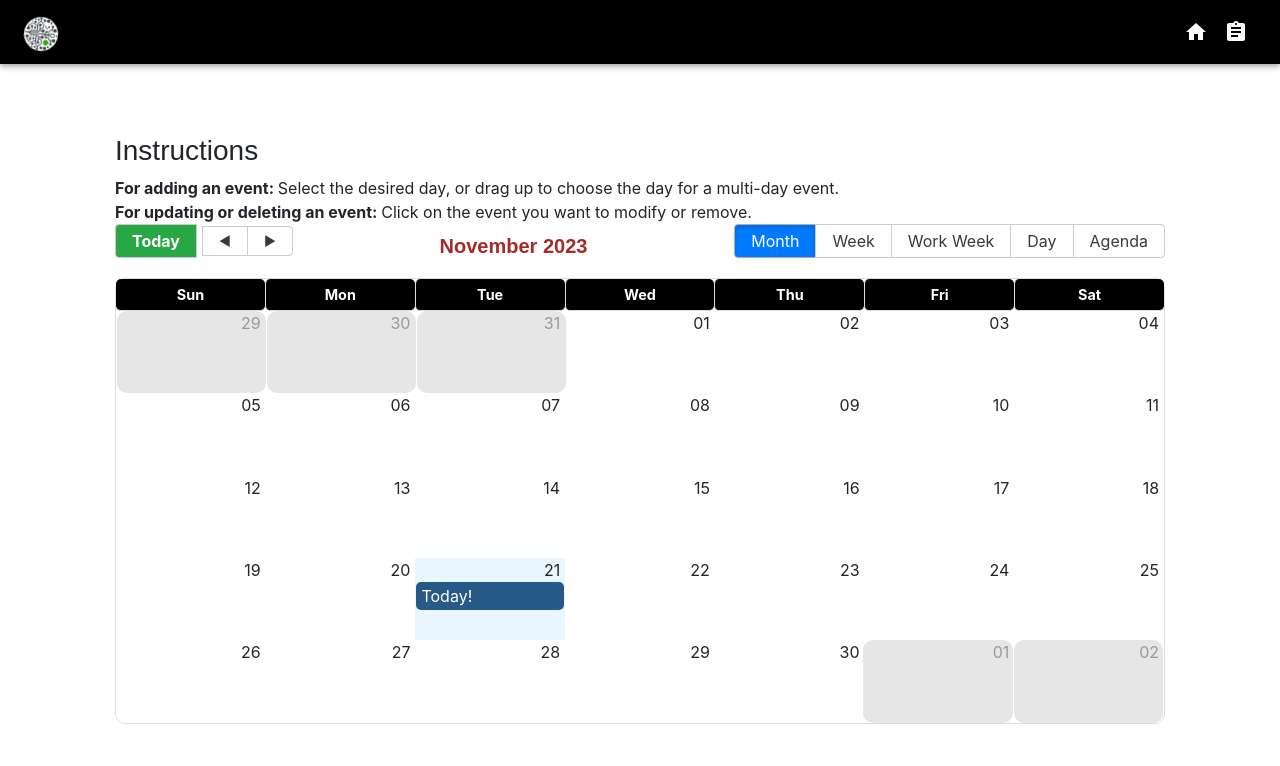
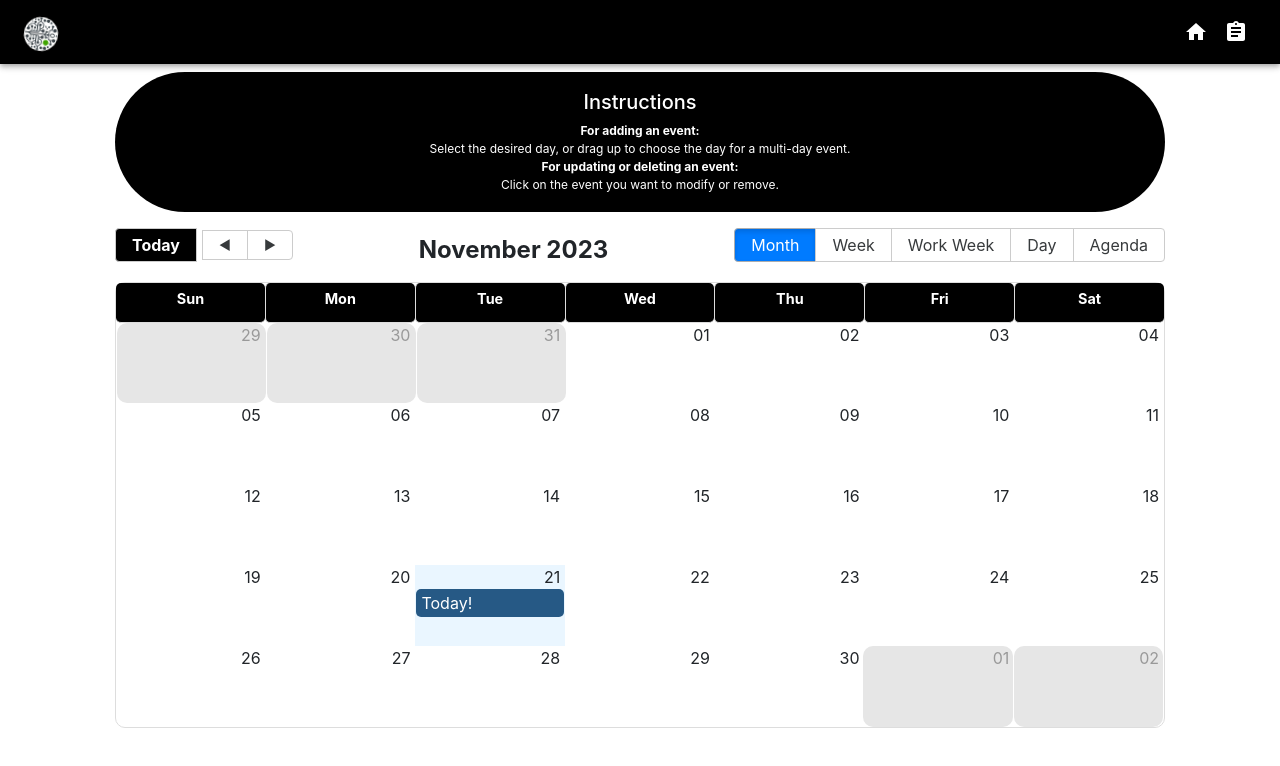
Before and after one commit to RottabMahmoud/react-calendar, a React (Create React App) app: page / in a window 1280 px wide. Shown: the top 766 px of the page. Built offline with nearby package versions, Linux system fonts and the light colour scheme.

Commit message:
Added Some Stylings.

```diff
--- a/src/App.css
+++ b/src/App.css
@@ -5,12 +5,27 @@
 .App-logo {
   animation: App-logo-spin infinite 20s linear;
 }
-
+.About {
+  text-align: center;
+  display: flex;
+  flex-direction: column;
+  align-items: center;
+  justify-content: center;
+  min-height: 90vh;
+}
 .App-header {
-  background-color: #222;
+  background-color: black;
   height: 140px;
-  padding: 20px;
+  border-radius: 50em;
   color: white;
+  text-align: center;
+  display: flex;
+  flex-direction: column;
+  align-items: center;
+  justify-content: center;
+  margin-top: 0;
+  font-size: 12px;
+  width: 100%;
 }
 
 .App-title {
@@ -22,19 +37,12 @@
 }
 
 .bodyContainer {
-  margin: 70px;
+  margin: 0.5em;
 }
 
 .rbc-toolbar-label {
-  color: brown;
   font-weight: bolder;
-  font-size: 20px;
-  font-family: fantasy;
-}
-
-h1,
-.instruction {
-  font-family: fantasy;
+  font-size: 1.5em;
 }
 
 .modal {
@@ -42,7 +50,7 @@ h1,
 }
 
 .rbc-toolbar span:first-child button:first-child {
-  background-color: #28a745;
+  background-color: black;
   color: white;
   font-weight: bold;
 }
@@ -83,10 +91,12 @@ h1,
   background-color: black !important;
   color: white !important;
   padding-top: 5px !important;
-  padding-bottom: 5px !important;
+  padding-bottom: 12px !important;
   border-radius: 5px;
 }
-
+tr {
+  margin: 1px;
+}
 .rbc-toolbar {
   flex-wrap: wrap-reverse;
 }
--- a/src/components/CalendarInfo.js
+++ b/src/components/CalendarInfo.js
@@ -104,8 +104,8 @@ const CalendarInfo = () => {
 
   return (
     <div className="bodyContainer">
-      <div className="well well-sm">
-        <h3 className="instruction">Instructions</h3>
+      <div className="App App-header well well-sm">
+        <h5 className="instruction">Instructions</h5>
         <strong>For adding an event: </strong> Select the desired day, or drag
         up to choose the day for a multi-day event. <br />
         <strong>For updating or deleting an event: </strong> Click on the event
@@ -131,7 +131,7 @@ const CalendarInfo = () => {
         defaultDate={new Date(moment())}
         onSelectEvent={(event) => handleShow(event, "edit")}
         onSelectSlot={(slotInfo) => handleShow(slotInfo, "add")}
-        style={{ minHeight: "500px" }}
+        style={{ marginTop: "1em", minHeight: "500px" }}
         eventPropGetter={eventStyle}
       />
     </div>
--- a/src/store/reducer.js
+++ b/src/store/reducer.js
@@ -2,6 +2,7 @@ import localForage from "localforage";
 
 export const initialState = {
   allEvents: [], // our state/ have only events, that will be shown in out UI
+  about: "React Calendar V1.0.0" // About Page statement
 };
 
 // Our reducer and all actions below.
--- a/src/views/About.js
+++ b/src/views/About.js
@@ -4,10 +4,8 @@ import { useStateValue } from "../StateProvider";
 function About() {
   const [{ about }] = useStateValue();
   return (
-    <div className="App">
-      <div className="App-header">
-        <h1>{about}</h1>
-      </div>
+    <div className="About">
+      <h1>{about}</h1>
     </div>
   );
 }
```
